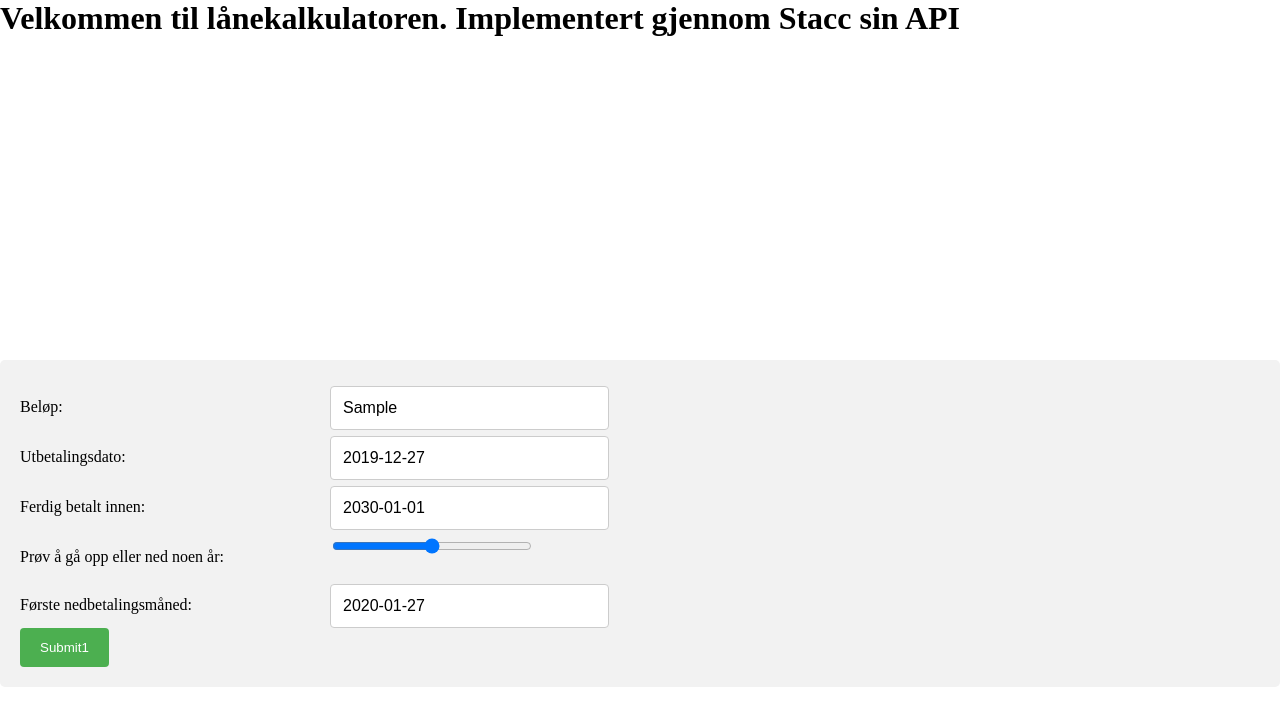
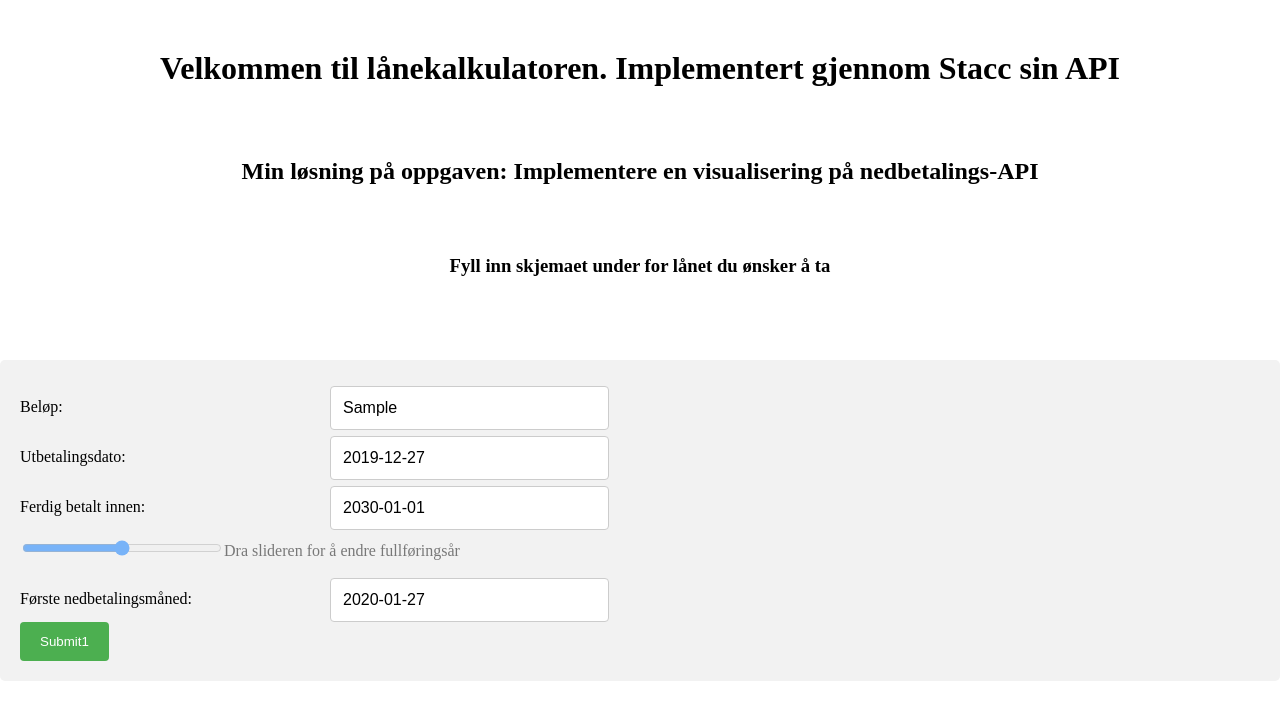
Before and after one commit to arnekva/Kodeoppgave, a plain HTML site: page WebContent/print.html in a window 1280 px wide. Both pictures are taken after typing "Sample" into the empty fields and a click on the input "Submit1". Drawn offline with nearby package versions, Linux system fonts and the light colour scheme; no server answers.

Commit message:
Range now works
Input range now correctly POSTs 5 years in each direction

```diff
--- a/WebContent/js/ajaxHandler.js
+++ b/WebContent/js/ajaxHandler.js
@@ -53,18 +53,24 @@ let averagepayment = 0;
 
 
 $(document).ready(function(){ // USE $
+let notpressed = true;
 
   $('.daterange').on('change', function () {
     let daterange = document.getElementById('daterange').value
     let dato = document.getElementById('date').value
-    console.log(daterange)
+
 
       postTilStacc()
   });
   $('.staccskjema').on('submit', function () {
       rangeSaveToHidden();
       postTilStacc()
+      notpressed = false;
+      let x =
+      document.getElementById('range-span').style.display ='inline'
+      document.getElementById('range-span').classList.add('smoother')
       return false;
+
   });
 });
 function rangeSaveToHidden(){
@@ -77,7 +83,14 @@ function dateRangeNearest(daterangevalue, dato){
   let savedDate = new Date(dato)
   savedDate.setYear(savedDate.getFullYear()+(daterangevalue-0))
   let datestring = formatDate(savedDate)
-  console.log(datestring)
+  console.log(daterangevalue)
+  if(daterangevalue !== "0"){
+    document.getElementById('rangetext').innerHTML = savedDate.getFullYear()
+  } else if (daterangevalue === "0"){
+    console.log("fooo")
+    document.getElementById('rangetext').innerHTML = "Dra slideren for å endre fullføringsår"
+  }
+
   return datestring
 }
 function postTilStacc(){
@@ -86,12 +99,12 @@ function postTilStacc(){
   let rangevalue = document.getElementById('daterange').value
   let dato = document.getElementById('date').value
   let hiddenDate = document.getElementById('dateForRange').value
-  if(rangevalue !== "5"){
-  dato = dateRangeNearest(rangevalue, hiddenDate)
-$('.innbetalingsdato').datepicker("setDate", dato);
-  }
+    dato = dateRangeNearest(rangevalue, hiddenDate)
+    $('.innbetalingsdato').datepicker("setDate", dato);
+
 
   let utbetalingsdato = document.getElementById('utbetalingdate').value
+  let forstebetaling = document.getElementById('forstebetalingdate').value
 
   let belopint = belop -0
   let payload =   {
@@ -100,10 +113,9 @@ $('.innbetalingsdato').datepicker("setDate", dato);
     "terminGebyr": 30,
     "utlopsDato":dato,
     "saldoDato":utbetalingsdato,
-    "datoForsteInnbetaling":"2020-02-01",
+    "datoForsteInnbetaling":forstebetaling,
     "ukjentVerdi":"TERMINBELOP"
   }
-  console.log(payload)
 
 
 $.ajax({
@@ -114,7 +126,7 @@ $.ajax({
               traditional: true,
               success: function(data) {
                 tegnPunkter(data.nedbetalingsplan.innbetalinger)
-                console.log(data.nedbetalingsplan.innbetalinger)
+
               }});
 
 }}
--- a/WebContent/print.html
+++ b/WebContent/print.html
@@ -107,7 +107,19 @@ label {
 .daterange{
   width:200px;
 }
-
+.maintitle{
+  padding-top:50px;
+  text-align: center;
+}
+.smooth{
+  opacity:0.5;
+  -webkit-transition: opacity 600ms, visibility 600ms;
+  transition: opacity 600ms, visibility 600ms;
+}
+.smooth:hover{
+  visibility: visible;
+  opacity: 1;
+}
 </style>
 </head>
 <body>
@@ -115,7 +127,9 @@ label {
 
 
 <div id="chartContainer" style="height: 360px; width: 100%;">
-<h1>Velkommen til lånekalkulatoren. Implementert gjennom Stacc sin API</h1>
+<h1 class="maintitle">Velkommen til lånekalkulatoren. Implementert gjennom Stacc sin API</h1>
+<h2 class="maintitle">Min løsning på oppgaven: Implementere en visualisering på nedbetalings-API</h2>
+<h3 class="maintitle">Fyll inn skjemaet under for lånet du ønsker å ta</h3>
 </div>
 
 <div class="bootstrap-iso">
@@ -138,7 +152,7 @@ label {
 
     <div class="row">
       <div class="col-25">
-      <label for="date">Utbetalingsdato: </label>
+      <label for="utbetalingdate">Utbetalingsdato: </label>
     </div>
     <div class="col-75">
     <input class="form-control input-stacc utbetalingsdato" id="utbetalingdate" name="date" placeholder="Ferdigbetalt til" type="text"/>
@@ -151,27 +165,22 @@ label {
     </div>
     <div class="col-75">
     <input class="form-control input-stacc innbetalingsdato" id="date" name="date" placeholder="Ferdigbetalt til" type="text"/>
-    </div>
+      </div>
 
     </div>
+    <span class="smooth" id="range-span" style="display:none;" ><input class="daterange" id="daterange"   type="range" min="-5" max="5" default="0" /><label for="date" id="rangetext">Prøv å gå opp eller ned noen år</label></span>
+
     <div class="row">
       <div class="col-25">
-      <label for="date">Prøv å gå opp eller ned noen år:</label>
+      <label for="forstebetalingdate">Første nedbetalingsmåned: </label>
     </div>
     <div class="col-75">
-    <input class="daterange" id="daterange" name="date"  type="range" min="-5" max="5" default="0" />
-    </div>
-
-    </div>
-    <div class="row">
-      <div class="col-25">
-      <label for="date">Første nedbetalingsmåned: </label>
-    </div>
-    <div class="col-75">
+        <script type="text/javascript" src="https://cdnjs.cloudflare.com/ajax/libs/bootstrap-datepicker/1.4.1/js/bootstrap-datepicker.min.js"></script>
     <input class="form-control input-stacc forstebetaling" id="forstebetalingdate" name="date" placeholder="Ferdigbetalt til" type="text"/>
     </div>
 
     </div>
+
 
 
 
```
